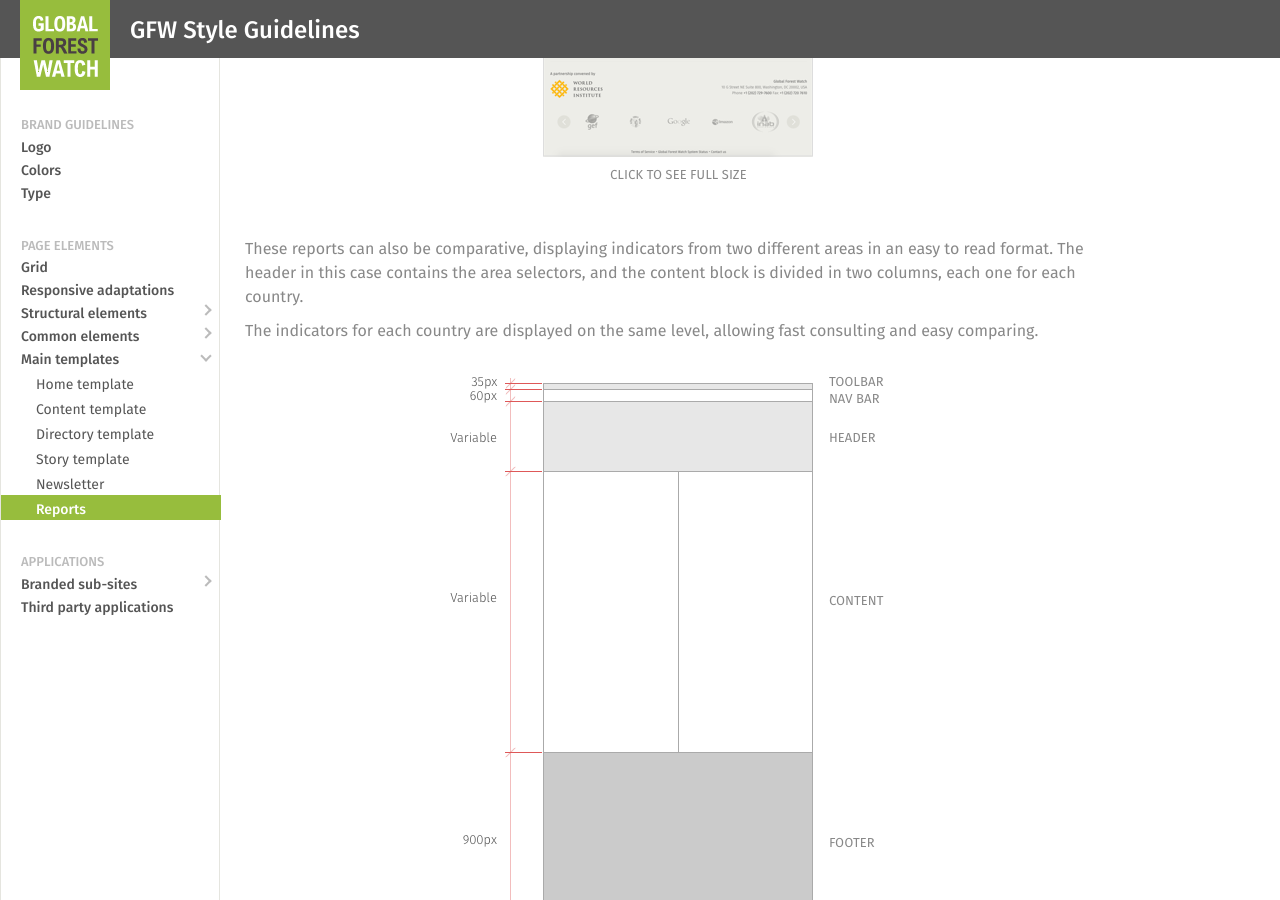
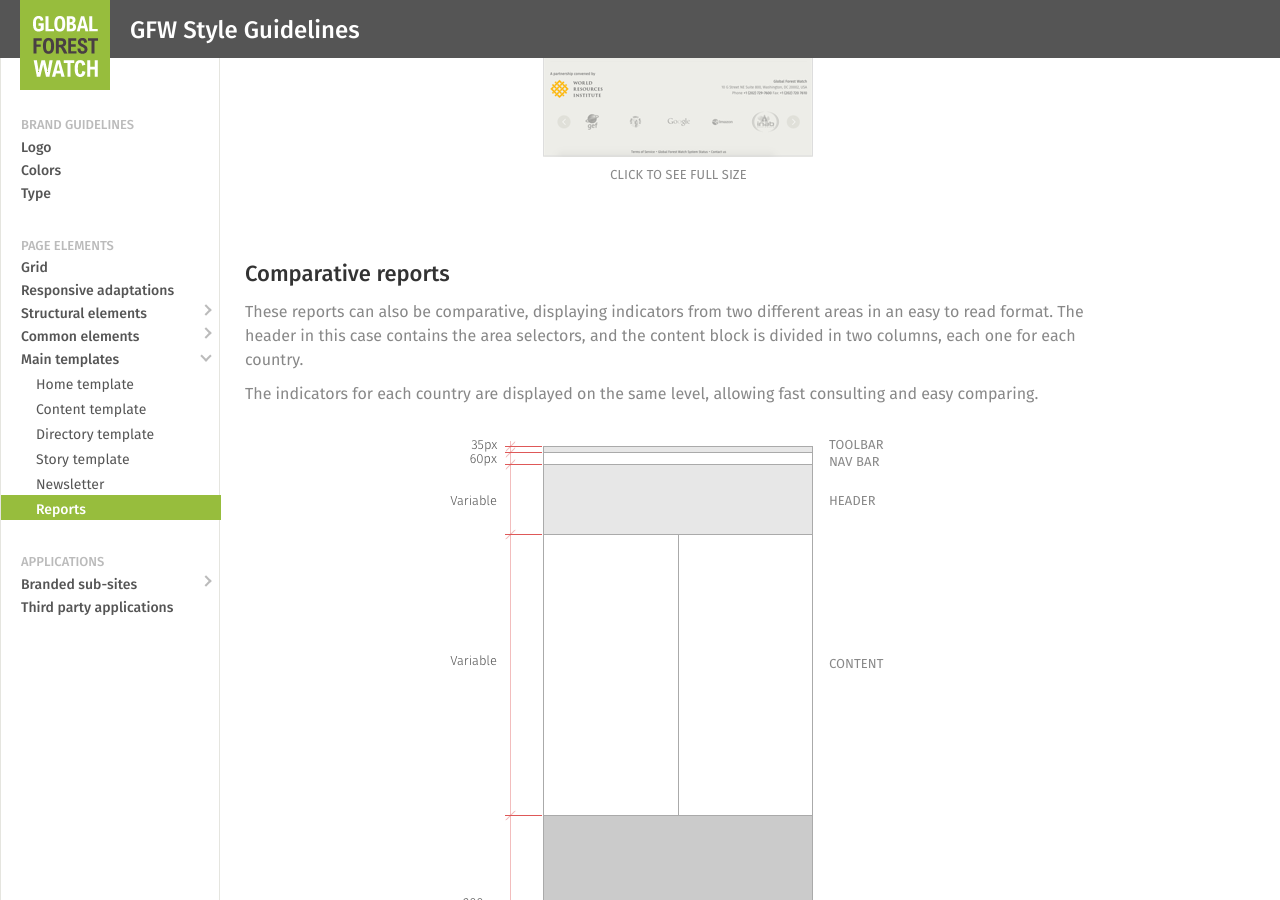
Before and after one commit to Vizzuality/gfw-style-guides, a Jekyll site: the page built from _posts/main-templates/0008-07-01-reports-template.markdown, in a window 1280 px wide and 900 px high, scrolled down 1913 px. Built offline with Jekyll 4.4.1, drawn with Linux system fonts in a browser that asks for light colours.

Commit message:
New changes in report page

```diff
--- a/_posts/main-templates/0008-07-01-reports-template.markdown
+++ b/_posts/main-templates/0008-07-01-reports-template.markdown
@@ -29,6 +29,8 @@
 
 </div>
 
+### Comparative reports
+
 These reports can also be comparative, displaying indicators from two different areas in an easy to read format. The header in this case contains the area selectors, and the content block is divided in two columns, each one for each country.
 
 The indicators for each country are displayed on the same level, allowing fast consulting and easy comparing.
@@ -42,4 +44,9 @@
       <img src="/gfw-style-guides/images/posts/main-templates/reports/07-04-report-compare-desktop.png" alt="reports-template">
     </a>
   </div>
+  <div class="image-container">
+    <a target="_blank" href="/gfw-style-guides/images/posts/main-templates/reports/07-06-report-compare-popup-full.jpg">
+      <img src="/gfw-style-guides/images/posts/main-templates/reports/07-06-report-compare-popup.png" alt="reports-template">
+    </a>
+  </div>
 </div>
```
Also changed, not shown: images/posts/main-templates/reports/07-04-report-compare-desktop.png, images/posts/main-templates/reports/07-06-report-compare-desktop-full.jpg, images/posts/main-templates/reports/07-06-report-compare-popup-full.jpg (added), images/posts/main-templates/reports/07-06-report-compare-popup.png (added).
